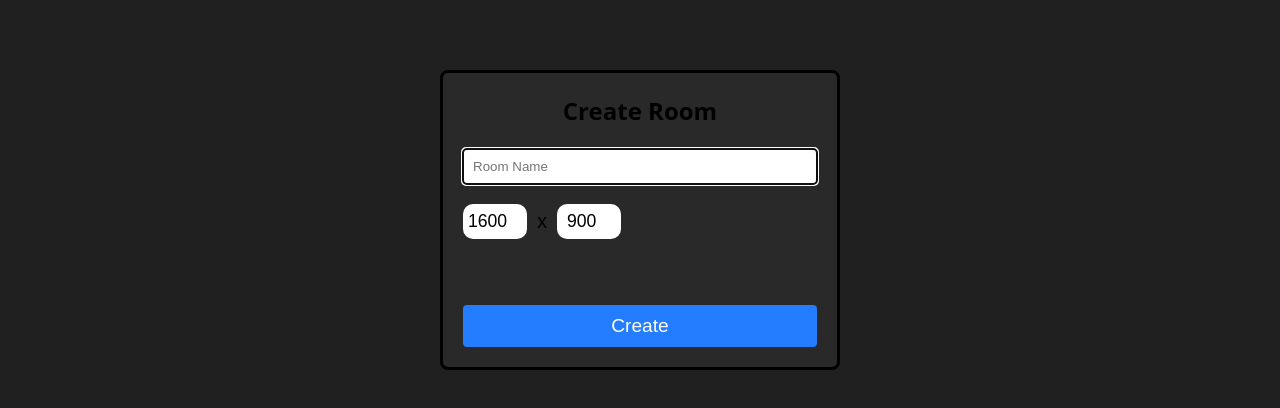
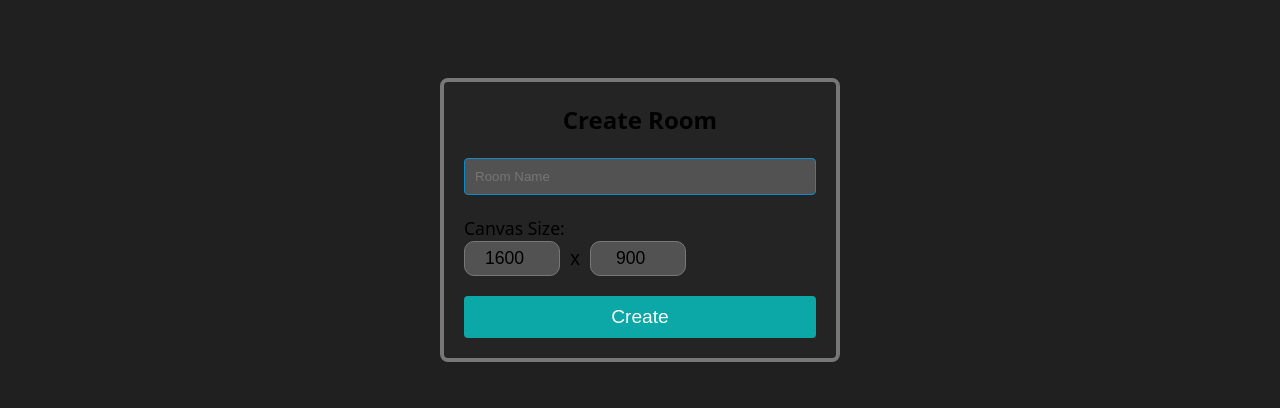
Before and after one commit to AlejoLang/WebsocketDrawer, a React app in the folder frontend/: page / in a window 1280 px wide. Both pictures are taken after typing "Sample" into the empty fields and a click on the button "Create Room". Shown: the part 180-588 px from the top of the page. Built offline with nearby package versions, Linux system fonts and the light colour scheme; no server answers; the HTML template or start-up script is replaced by a standard one.

Commit message:
Add styles to the room creation modal and scroll function on the size selector

```diff
--- a/frontend/src/components/CreateRoomModal.css
+++ b/frontend/src/components/CreateRoomModal.css
@@ -1,9 +1,9 @@
 .modal {
-  background-color: rgb(41, 41, 41);
+  background-color: var(--background-color);
   padding: 20px;
+  border: 4px solid var(--secondary-color);
   border-radius: 8px;
   width: 400px;
-  height: 300px;
 }
 
 .modal[open] {
@@ -17,6 +17,10 @@
   margin: 0;
 }
 
+.modalLabel {
+  font-size: 1.1rem;
+}
+
 .roomCreationInputs {
   display: flex;
   flex-direction: column;
@@ -27,14 +31,19 @@
 .modalRoomNameInput {
   width: 100%;
   padding: 10px;
-  box-sizing: border-box;
+  background-color: var(--foreground-color);
   border-radius: 4px;
-  border: none;
+  border: 1px solid var(--secondary-color);
+  outline: none;
+}
+
+.modalRoomNameInput:hover,
+.modalRoomNameInput:focus {
+  border: 1px solid var(--hover-secondary-color);
 }
 
 .modalSizeInputs {
   width: 100%;
-  box-sizing: border-box;
   border-radius: 4px;
   border: none;
   font-size: 1.2rem;
@@ -44,23 +53,33 @@
 }
 
 .modalSizeInputs input {
-  width: 4rem;
+  background-color: var(--foreground-color);
   height: 2.2rem;
+  padding: 0.25rem 0.5rem;
   text-align: center;
   font-size: 1.1rem;
   border-radius: 10px;
   outline: none;
-  border: none;
+  border: 1px solid var(--secondary-color);
+}
+
+.modalSizeInputs input:hover,
+.modalSizeInputs input:focus {
+  border: 1px solid var(--hover-secondary-color);
 }
 
 .modalCreateRoomButton {
   margin-top: auto;
-  background-color: #247cff;
+  background-color: var(--primary-color);
   font-size: 1.2rem;
   color: white;
   border: none;
   padding: 10px 20px;
   border-radius: 4px;
-  cursor: pointer;
   width: 100%;
 }
+
+.modalCreateRoomButton:hover {
+  background-color: var(--hover-primary-color);
+  cursor: pointer;
+}
--- a/frontend/src/components/CreateRoomModal.tsx
+++ b/frontend/src/components/CreateRoomModal.tsx
@@ -1,4 +1,4 @@
-import { forwardRef, useRef } from 'react';
+import React, { forwardRef, useRef } from 'react';
 import { useNavigate } from 'react-router-dom';
 import './CreateRoomModal.css';
 
@@ -50,6 +50,8 @@ const CreateRoomModal = forwardRef<HTMLDialogElement>((props, ref) => {
           ref={roomNameInputRef}
           maxLength={50}
         />
+        <div>
+          <label className='modalLabel'>Canvas Size:</label>
           <div className='modalSizeInputs'>
             <input
               type='number'
@@ -58,6 +60,18 @@ const CreateRoomModal = forwardRef<HTMLDialogElement>((props, ref) => {
               min={100}
               max={1920}
               ref={widthInputRef}
+              onWheel={(e: React.WheelEvent<HTMLInputElement>) => {
+                if (!widthInputRef.current) {
+                  return;
+                }
+                const step = 100;
+                const value = parseInt(widthInputRef.current.value) || 0;
+                if (e.deltaY > 0 && value > 100) {
+                  widthInputRef.current.value = (value - step).toString();
+                } else if (e.deltaY < 0 && value < 1920) {
+                  widthInputRef.current.value = (value + step).toString();
+                }
+              }}
             />
             x
             <input
@@ -67,7 +81,20 @@ const CreateRoomModal = forwardRef<HTMLDialogElement>((props, ref) => {
               min={100}
               max={1080}
               ref={heightInputRef}
+              onWheel={(e: React.WheelEvent<HTMLInputElement>) => {
+                if (!heightInputRef.current) {
+                  return;
+                }
+                const step = 100;
+                const value = parseInt(heightInputRef.current.value) || 0;
+                if (e.deltaY > 0 && value > 100) {
+                  heightInputRef.current.value = (value - step).toString();
+                } else if (e.deltaY < 0 && value < 1080) {
+                  heightInputRef.current.value = (value + step).toString();
+                }
+              }}
             />
+          </div>
         </div>
         <button
           type='submit'
```
Lines whose indentation alone changed are shown as unchanged.
